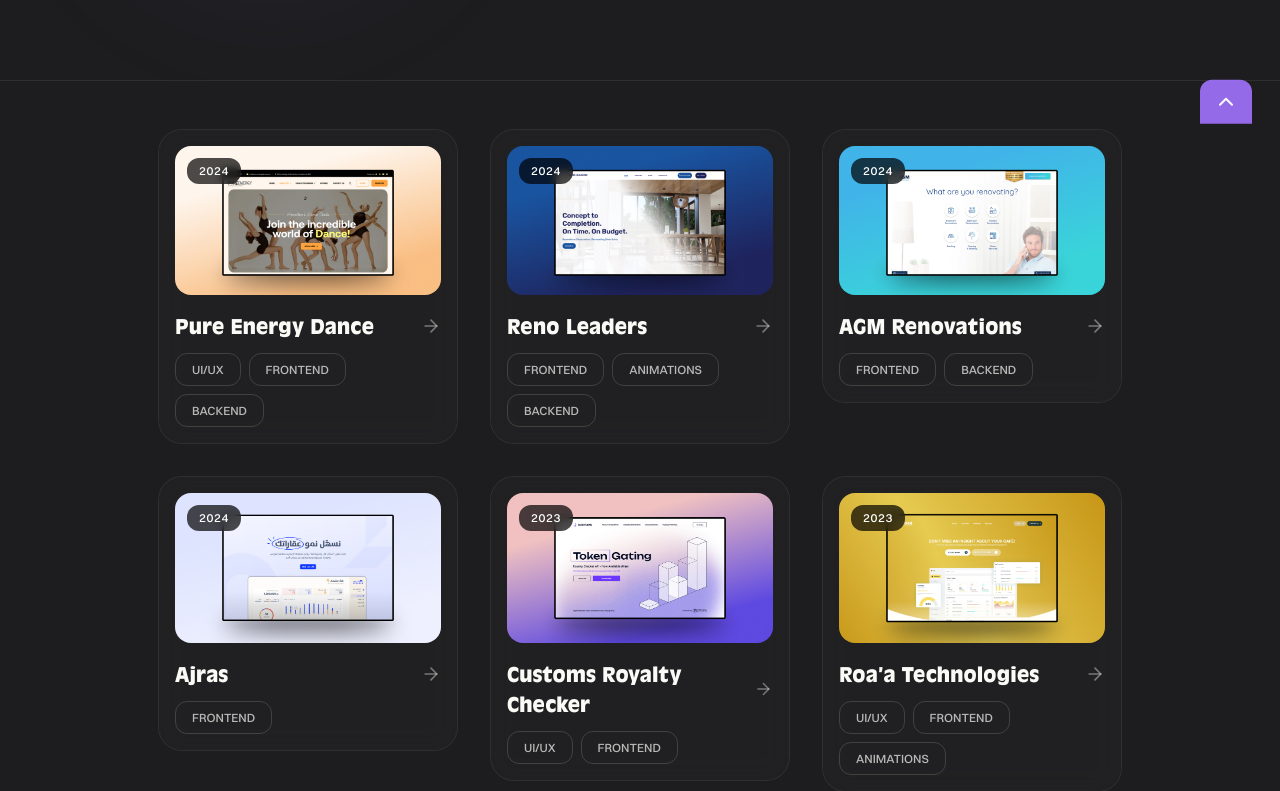
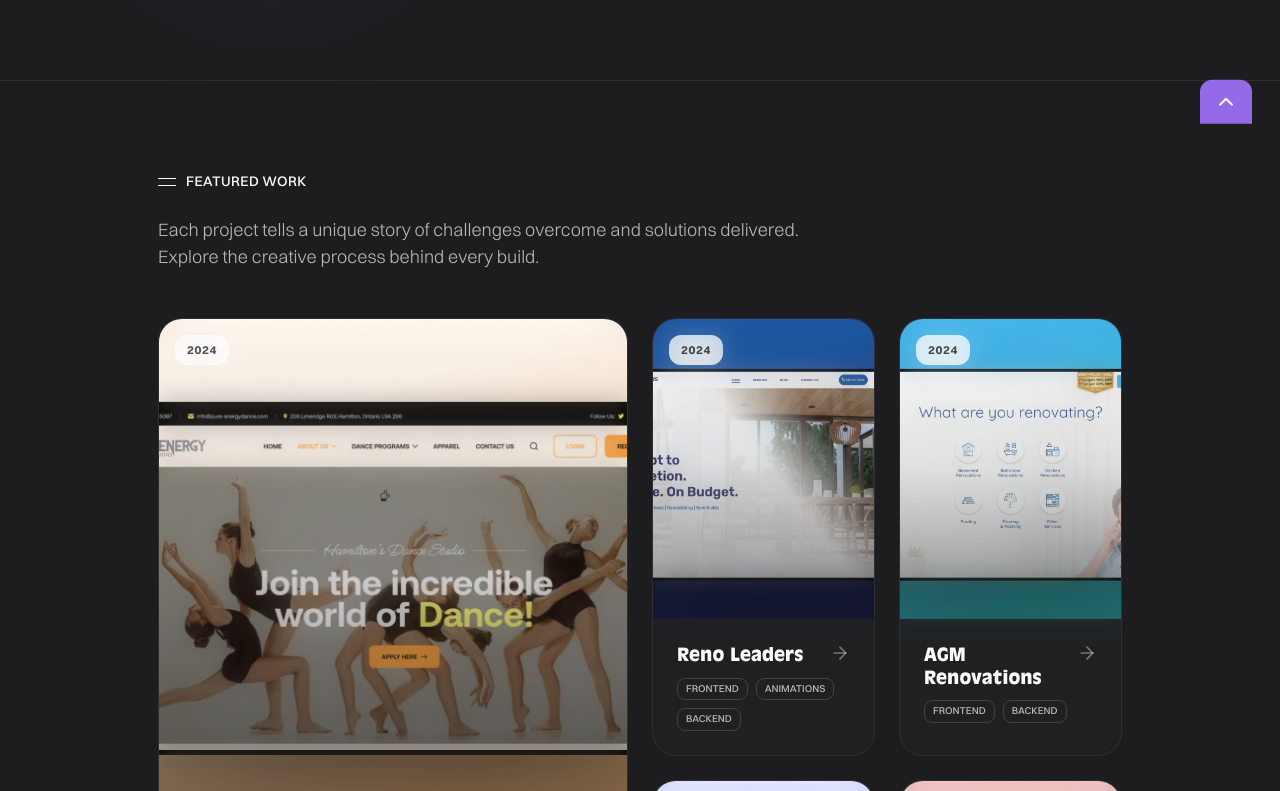
Before and after one commit to zeeshanjunaid/zeeshanjunaid.dev, a Next.js app: page /work in a window 1280 px wide. Shown: the part 729-1520 px from the top of the page. Built offline with nearby package versions, Linux system fonts and the light colour scheme.

Commit message:
Create Creative Masonry Layout for Work Page

```diff
--- a/app/(root)/(routes)/components/work-grid.tsx
+++ b/app/(root)/(routes)/components/work-grid.tsx
@@ -1,24 +1,26 @@
 "use client";
 
 import React, { useState } from "react";
-import { WorkTag, WorkYear } from "@/components/work-item";
 import { motion } from "framer-motion";
-import { ArrowRight } from "lucide-react";
-import { AspectRatio } from "@/components/ui/aspect-ratio";
+import { ArrowRight, Calendar, ExternalLink, Eye } from "lucide-react";
 import { Container } from "@/components/container";
 import Image from "next/image";
 import Link from "next/link";
 import type { Project } from "@/data/work";
 import { Skeleton } from "@/components/ui/skeleton";
-import { cn } from "@/lib/utils";
 import { BlurBG } from "@/components/blur-bg";
 
 interface WorkGridProps {
   projects: Project[];
   selectedSkill?: string;
 }
+
 export const WorkGrid = ({ projects, selectedSkill }: WorkGridProps) => {
-  const [isLoaded, setIsLoaded] = useState(false);
+  const [loadedImages, setLoadedImages] = useState<Set<string>>(new Set());
+
+  const handleImageLoad = (projectName: string) => {
+    setLoadedImages(prev => new Set([...prev, projectName]));
+  };
 
   const containerVariants = {
     hidden: { opacity: 0 },
@@ -32,15 +34,38 @@ export const WorkGrid = ({ projects, selectedSkill }: WorkGridProps) => {
   };
 
   const itemVariants = {
-    hidden: { opacity: 0, y: 30 },
+    hidden: { opacity: 0, y: 50, scale: 0.9 },
     visible: {
       opacity: 1,
       y: 0,
+      scale: 1,
       transition: {
-        duration: 0.6,
+        duration: 0.8,
         ease: "easeOut",
       },
     },
+  };
+
+  // Create different card sizes for visual interest
+  const getCardSize = (index: number) => {
+    const patterns = [
+      "col-span-1 row-span-1", // Small
+      "col-span-2 row-span-1", // Wide
+      "col-span-1 row-span-2", // Tall
+      "col-span-2 row-span-2", // Large
+    ];
+
+    // Create a pattern that ensures variety
+    if (index === 0) return "col-span-2 row-span-2"; // First item is large
+    if (index % 5 === 0) return "col-span-2 row-span-1"; // Every 5th is wide
+    if (index % 7 === 0) return "col-span-1 row-span-2"; // Every 7th is tall
+    if (index % 11 === 0) return "col-span-2 row-span-2"; // Every 11th is large
+    return "col-span-1 row-span-1"; // Default small
+  };
+
+  const getImageHeight = (size: string) => {
+    if (size.includes("row-span-2")) return "h-[400px] md:h-[500px]";
+    return "h-[250px] md:h-[300px]";
   };
 
   return (
@@ -50,77 +75,139 @@ export const WorkGrid = ({ projects, selectedSkill }: WorkGridProps) => {
         whileInView="visible"
         viewport={{ once: true, margin: "-50px" }}
         variants={containerVariants}
-        className="grid grid-cols-1 md:grid-cols-2 lg:grid-cols-3 gap-6 md:gap-8"
+        className="grid grid-cols-1 md:grid-cols-2 lg:grid-cols-3 xl:grid-cols-4 gap-6 auto-rows-max"
+        style={{ gridAutoRows: "minmax(250px, auto)" }}
       >
-        {projects.map(
-          ({ name, slug, link, imgUrl, tags, year }) =>
-            imgUrl && (
+        {projects.map((project, index) => {
+          if (!project.imgUrl) return null;
+
+          const cardSize = getCardSize(index);
+          const imageHeight = getImageHeight(cardSize);
+          const isLoaded = loadedImages.has(project.name);
+          const isLarge = cardSize.includes("col-span-2") && cardSize.includes("row-span-2");
+          const isWide = cardSize.includes("col-span-2") && !cardSize.includes("row-span-2");
+          const isTall = cardSize.includes("row-span-2") && !cardSize.includes("col-span-2");
+
+          return (
             <motion.div
-                key={name}
+              key={project.name}
               variants={itemVariants}
-                className="group"
+              className={`group relative ${cardSize}`}
+              whileHover={{ y: -8 }}
+              transition={{ duration: 0.3 }}
             >
-                <Link
-                  href={`/work/${slug}`}
-                  className="block"
-                >
-                  <div className="relative bg-light dark:bg-dark rounded-3xl overflow-hidden border border-lightBorderColor dark:border-darkBorderColor hover:border-purple/30 transition-all duration-300 group-hover:scale-[1.02]">
+              <Link href={`/work/${project.slug}`} className="block h-full">
+                <div className="relative h-full bg-light dark:bg-dark rounded-3xl overflow-hidden border border-lightBorderColor dark:border-darkBorderColor group-hover:border-purple/50 transition-all duration-500 group-hover:shadow-2xl group-hover:shadow-purple/10">
                   <BlurBG className="rounded-3xl" />
 
                   {/* Project Image */}
-                    <div className="relative z-20 p-4">
-                      <div className="relative w-full mb-4">
-                        <AspectRatio ratio={16 / 9}>
-                          {!isLoaded && <Skeleton className="w-full h-full rounded-2xl" />}
+                  <div className={`relative w-full ${imageHeight} overflow-hidden`}>
+                    {!isLoaded && <Skeleton className="w-full h-full" />}
                     <Image
-                            className="object-cover rounded-2xl transition-transform duration-500 group-hover:scale-105"
+                      className="object-cover transition-all duration-700 group-hover:scale-110"
                       fill
-                            sizes="(max-width: 768px) 100vw, (max-width: 1200px) 50vw, 33vw"
-                            alt={name}
-                            src={imgUrl}
-                            onLoad={() => setIsLoaded(false)}
+                      sizes={
+                        isLarge ? "(max-width: 768px) 100vw, 50vw" :
+                        isWide ? "(max-width: 768px) 100vw, 40vw" :
+                        "(max-width: 768px) 100vw, 25vw"
+                      }
+                      alt={project.name}
+                      src={project.imgUrl}
+                      onLoad={() => handleImageLoad(project.name)}
                     />
-                        </AspectRatio>
+
+                    {/* Gradient Overlay */}
+                    <div className="absolute inset-0 bg-gradient-to-t from-black/80 via-black/20 to-transparent opacity-60 group-hover:opacity-80 transition-opacity duration-500" />
 
                     {/* Year Badge */}
-                        <div className="absolute top-3 left-3 bg-black/70 backdrop-blur-sm text-white px-3 py-1 rounded-xl text-[10px] md:text-[12px] font-switzer font-medium uppercase tracking-wider">
-                          {year}
+                    <div className="absolute top-4 left-4 bg-white/90 backdrop-blur-sm text-dark px-3 py-1.5 rounded-xl text-[10px] md:text-[12px] font-switzer font-bold uppercase tracking-wider">
+                      {project.year}
                     </div>
+
+                    {/* Hover Overlay */}
+                    <motion.div
+                      className="absolute inset-0 bg-purple/20 opacity-0 group-hover:opacity-100 transition-opacity duration-500 flex items-center justify-center"
+                      initial={{ opacity: 0 }}
+                      whileHover={{ opacity: 1 }}
+                    >
+                      <motion.div
+                        className="bg-white/90 backdrop-blur-sm rounded-full p-4 transform scale-0 group-hover:scale-100 transition-transform duration-300"
+                        whileHover={{ scale: 1.1 }}
+                      >
+                        <Eye className="w-6 h-6 text-purple" />
+                      </motion.div>
+                    </motion.div>
                   </div>
 
                   {/* Project Info */}
-                      <div className="space-y-3">
-                        <div className="flex items-center justify-between">
-                          <h3 className="font-bold font-ao text-dark dark:text-light text-[18px] md:text-[20px] capitalize group-hover:text-purple transition-colors duration-300">
-                            {name}
+                  <div className="relative z-20 p-4 md:p-6">
+                    <div className="flex items-start justify-between mb-3">
+                      <div className="flex-1 min-w-0">
+                        <h3 className={`font-bold font-ao text-dark dark:text-light capitalize group-hover:text-purple transition-colors duration-300 leading-tight ${
+                          isLarge ? 'text-[20px] md:text-[24px] lg:text-[28px]' :
+                          isWide ? 'text-[18px] md:text-[22px]' :
+                          'text-[16px] md:text-[18px]'
+                        }`}>
+                          {project.name}
                         </h3>
-                          <ArrowRight className="w-5 h-5 text-dark/40 dark:text-light/40 group-hover:text-purple group-hover:-rotate-45 transition-all duration-300" />
+
+                        {/* Description for larger cards */}
+                        {(isLarge || isWide) && project.description && (
+                          <p className="text-dark/70 dark:text-light/70 font-switzer font-light text-[12px] md:text-[14px] leading-relaxed mt-2 line-clamp-2">
+                            {project.description}
+                          </p>
+                        )}
                       </div>
 
-                        <div className="flex items-center flex-wrap gap-2">
-                          {tags.slice(0, 3).map((tag, index) => (
-                            <WorkTag
-                              key={index}
-                              tag={tag}
-                              selectedSkill={selectedSkill}
-                            />
+                      <motion.div
+                        className="ml-3 flex-shrink-0"
+                        whileHover={{ rotate: -45, scale: 1.1 }}
+                        transition={{ duration: 0.2 }}
+                      >
+                        <ArrowRight className="w-5 h-5 text-dark/40 dark:text-light/40 group-hover:text-purple transition-colors duration-300" />
+                      </motion.div>
+                    </div>
+
+                    {/* Tags */}
+                    <div className="flex items-center flex-wrap gap-1.5 md:gap-2">
+                      {project.tags.slice(0, isLarge ? 5 : isWide ? 4 : 3).map((tag, tagIndex) => (
+                        <span
+                          key={tagIndex}
+                          className={`inline-flex uppercase px-2 py-1 text-[9px] md:text-[10px] text-dark/70 dark:text-light/70 border border-solid border-dark/15 dark:border-light/15 rounded-lg leading-tight transition-all duration-200 ${
+                            selectedSkill === tag
+                              ? "bg-purple/20 border-purple/30 text-purple"
+                              : "hover:border-purple/30 hover:text-purple/80"
+                          }`}
+                        >
+                          {tag}
+                        </span>
                       ))}
-                          {tags.length > 3 && (
-                            <span className="text-[10px] md:text-[12px] text-dark/50 dark:text-light/50 font-switzer font-light">
-                              +{tags.length - 3} more
+                      {project.tags.length > (isLarge ? 5 : isWide ? 4 : 3) && (
+                        <span className="text-[9px] md:text-[10px] text-dark/50 dark:text-light/50 font-switzer font-light">
+                          +{project.tags.length - (isLarge ? 5 : isWide ? 4 : 3)}
                         </span>
                       )}
                     </div>
+
+                    {/* External Link for larger cards */}
+                    {(isLarge || isWide) && (
+                      <div className="flex items-center gap-2 mt-4 pt-4 border-t border-lightBorderColor dark:border-darkBorderColor">
+                        <ExternalLink className="w-3 h-3 text-dark/40 dark:text-light/40" />
+                        <span className="text-[10px] md:text-[12px] text-dark/60 dark:text-light/60 font-switzer font-medium uppercase tracking-wider">
+                          View Case Study
+                        </span>
                       </div>
+                    )}
                   </div>
 
-                    {/* Hover Gradient Overlay */}
-                    <div className="absolute inset-0 bg-gradient-to-t from-purple/10 via-transparent to-transparent opacity-0 group-hover:opacity-100 transition-opacity duration-300 rounded-3xl" />
+                  {/* Decorative Elements */}
+                  <div className="absolute top-4 right-4 w-2 h-2 bg-purple/30 rounded-full opacity-0 group-hover:opacity-100 group-hover:scale-150 transition-all duration-500" />
+                  <div className="absolute bottom-4 left-4 w-1 h-1 bg-purple/20 rounded-full opacity-0 group-hover:opacity-100 group-hover:scale-200 transition-all duration-700" />
                 </div>
               </Link>
             </motion.div>
-            ),
-        )}
+          );
+        })}
       </motion.div>
     </Container>
   );
--- a/app/(root)/(routes)/components/work-wrapper.tsx
+++ b/app/(root)/(routes)/components/work-wrapper.tsx
@@ -195,8 +195,27 @@ const WorkWrapper = () => {
         initial={{ opacity: 0, y: 50 }}
         animate={{ opacity: 1, y: 0 }}
         transition={{ duration: 0.8, delay: 0.3 }}
-        className="py-8 md:py-12"
+        className="py-16 md:py-20"
       >
+        <Container className="px-4 md:px-7 lg:px-0 mb-12">
+          <motion.div
+            initial={{ opacity: 0, y: 30 }}
+            animate={{ opacity: 1, y: 0 }}
+            transition={{ duration: 0.8, delay: 0.4 }}
+          >
+            <h2 className="inline-flex center gap-x-[10px] items-center font-normal text-dark dark:text-light uppercase text-[14px] tracking-[.42px] mb-6">
+              <div className="flex flex-col space-y-[6px]">
+                <span className="bg-dark dark:bg-light w-[18px] h-[1px]" />
+                <span className="bg-dark dark:bg-light w-[18px] h-[1px]" />
+              </div>
+              Featured Work
+            </h2>
+            <p className="text-dark/70 dark:text-light/70 font-switzer font-light text-[14px] md:text-[16px] lg:text-[18px] max-w-2xl">
+              Each project tells a unique story of challenges overcome and solutions delivered. Explore the creative process behind every build.
+            </p>
+          </motion.div>
+        </Container>
+
         <WorkGrid selectedSkill={skillValue} projects={projects} />
       </motion.section>
 
```
Lines whose indentation alone changed are shown as unchanged.
